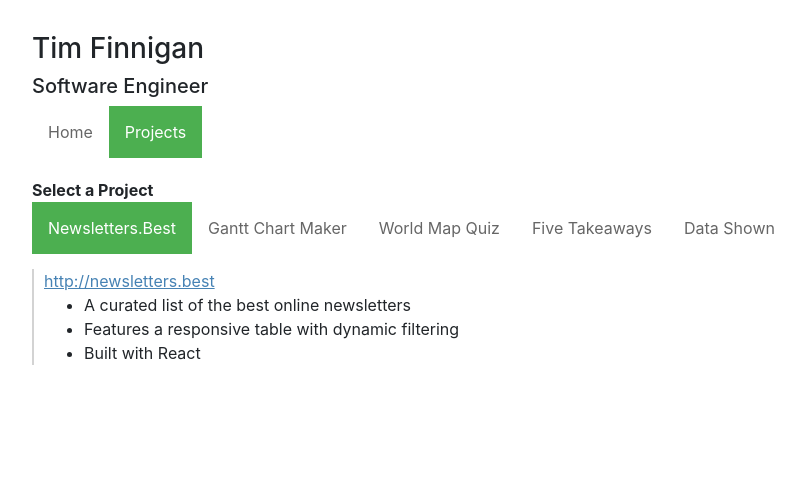
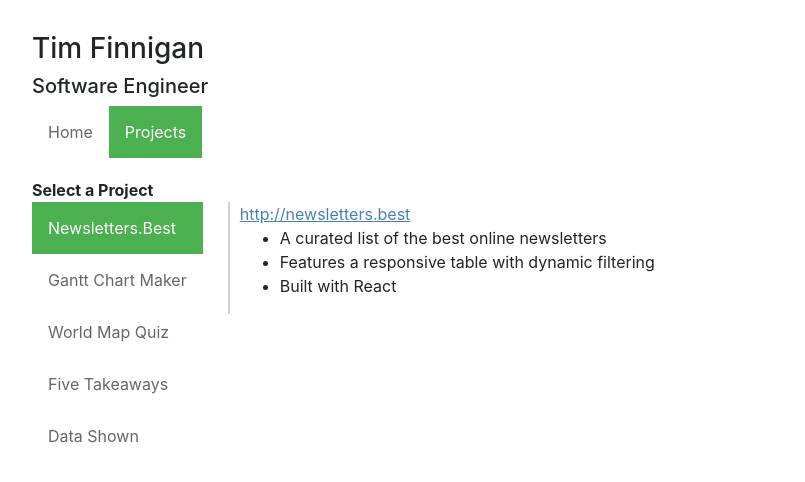
Before and after one commit to TimFinnigan/tim-finnigan-homepage, a React (Create React App) app: page /projects/newsletters in a window 1280 px wide. Shown: the top 482 px of the page, without its empty margins (0-805 px from the left). Built offline with nearby package versions, Linux system fonts and the light colour scheme.

Commit message:
update layout of portfolio links

```diff
--- a/src/index.css
+++ b/src/index.css
@@ -45,6 +45,21 @@
   color: white;
   background-color: #4caf50;
   text-decoration: none;
+}
+
+.portfolio-nav-links li {
+  float: none;
+  text-align: left;
+}
+
+.portfolio-nav-links li a {
+  text-align: left;
+}
+
+
+.portfolio-nav-links {
+  margin: 0px;
+  display: inline-block;
 }
 
 #portfolio-links {
@@ -173,4 +188,7 @@
 .project-description {
   border-left: 2px solid lightgrey;
   padding-left: 10px;
+  margin-left: 25px;
+  vertical-align: top;
+  display: inline-block;
 }
--- a/src/projects.js
+++ b/src/projects.js
@@ -94,7 +94,8 @@
     return (
       <div className="project-container">
         <strong>Select a Project</strong>
-        <ul className="nav-links">
+        <br />
+        <ul className="nav-links portfolio-nav-links">
         <li>
             <NavLink to="/projects/newsletters">Newsletters.Best</NavLink>
           </li>
```
